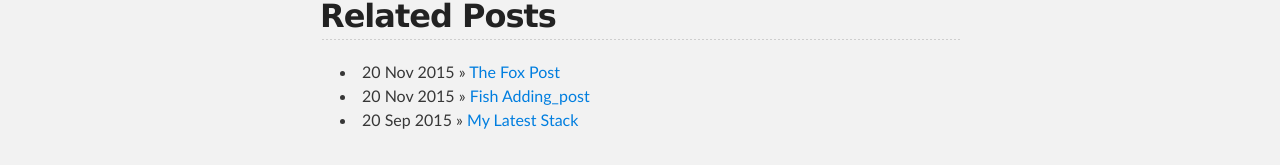
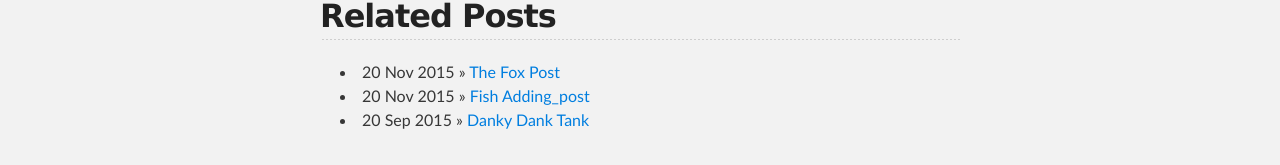
Before and after one commit to dindigit/dindigit.github.io, a Jekyll site: the page built from _posts/2014-06-30-we-love-chrome-dev-editor.md, in a window 1280 px wide. Shown: the part 792-957 px from the top of the page. Built offline with Jekyll 4.4.1, drawn with Linux system fonts in a browser that asks for light colours.

Commit message:
Published with https://stackedit.io/

```diff
--- a/_posts/2015-11-20-Danky-Dank-Tank.md
+++ b/_posts/2015-11-20-Danky-Dank-Tank.md
@@ -1,5 +1,5 @@
 ---
-title: My Latest Stack
+title: Danky Dank Tank
 layout: post
 published: true
 date: 2015-09-20
```
